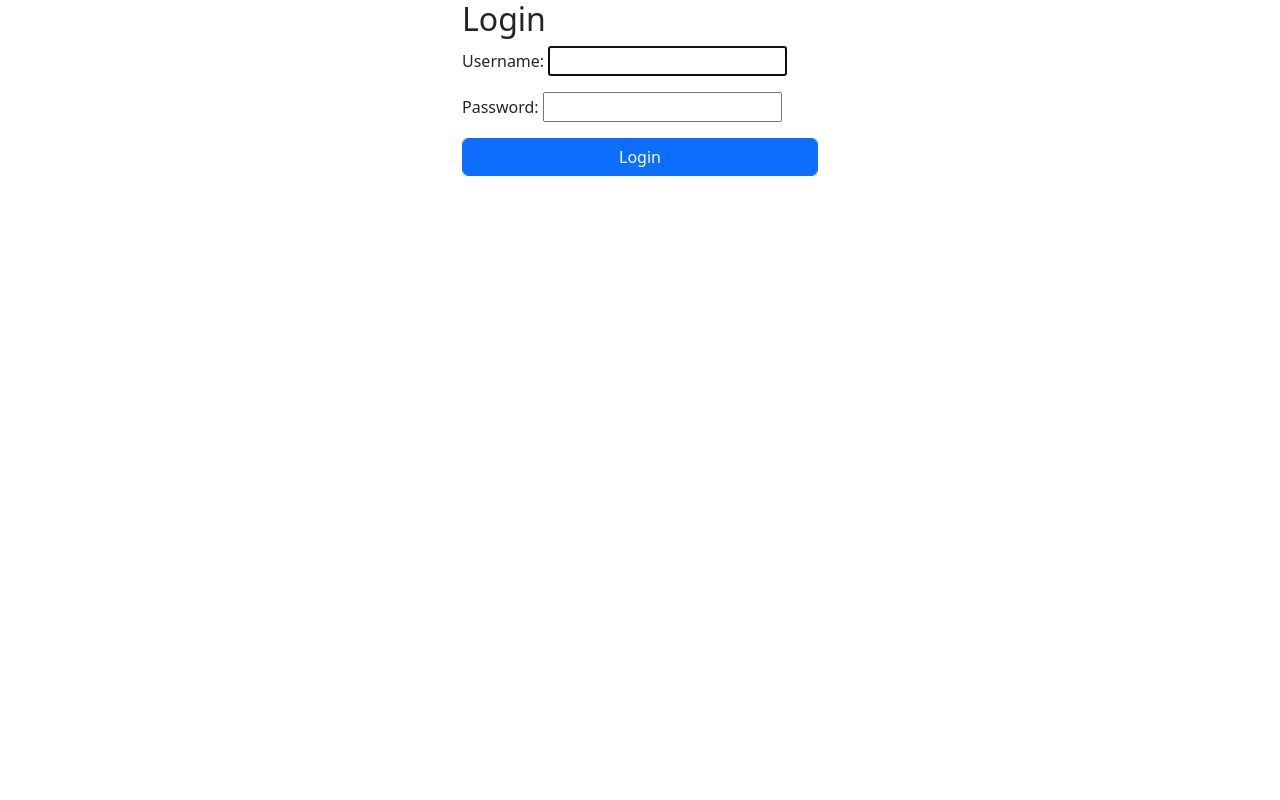
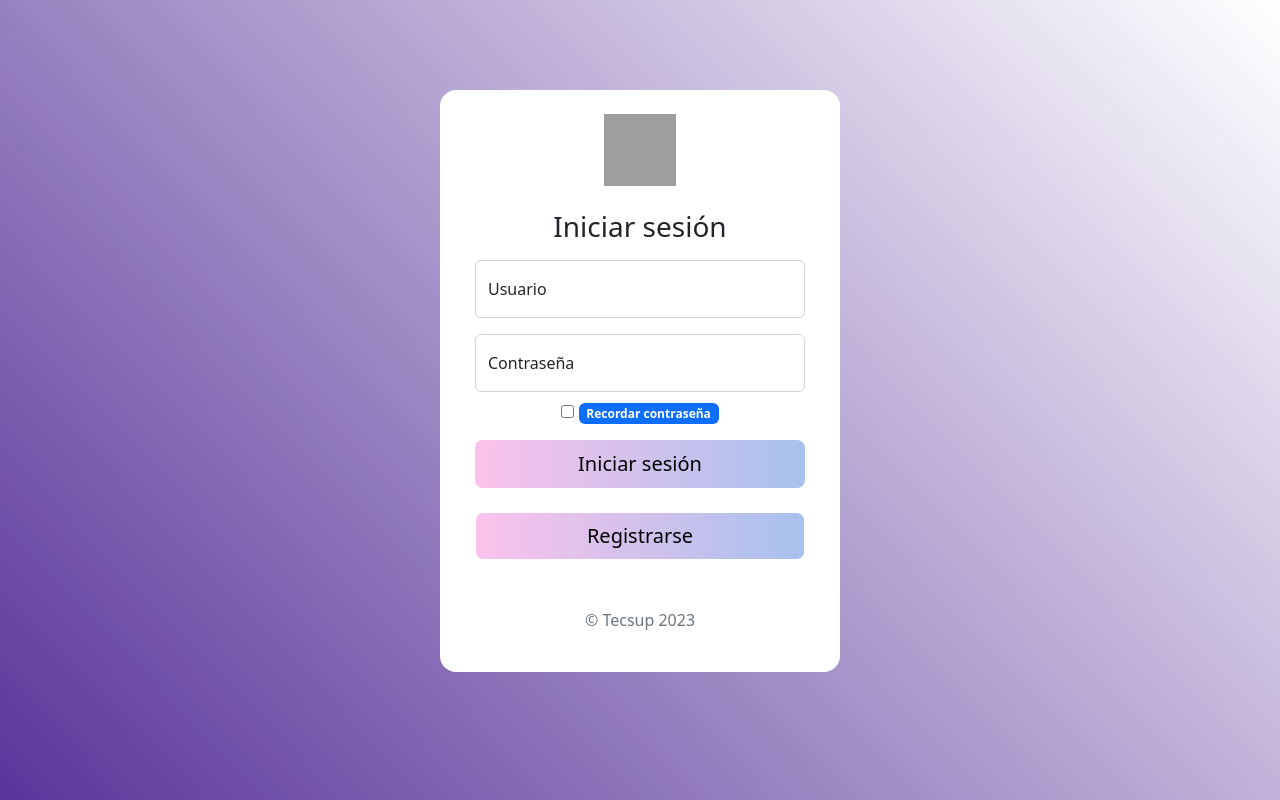
Before and after one commit to ANTONIOS-MAJ-HE/ProyectoFinal, a Django app: page /signin/ in a window 1280 px wide. Run offline with Django 4.2, Linux system fonts and the light colour scheme; grey boxes are pictures that could not be loaded.

Commit message:
mejorando mi login y register, completo

```diff
--- a/sistema_venta/ventas/Templates/Home.html
+++ /dev/null
@@ -1,40 +0,0 @@
-<!DOCTYPE html>
-<html lang="en">
-<head>
-    <meta charset="UTF-8">
-    <meta http-equiv="X-UA-Compatible" content="IE=edge">
-    <meta name="viewport" content="width=device-width, initial-scale=1.0">
-    <title>{% block title %}Login{% endblock %}</title>
-    <link href="https://cdn.jsdelivr.net/npm/bootstrap@5.3.0-alpha3/dist/css/bootstrap.min.css" rel="stylesheet" integrity="sha384-KK94CHFLLe+nY2dmCWGMq91rCGa5gtU4mk92HdvYe+M/SXH301p5ILy+dN9+nJOZ" crossorigin="anonymous">
-</head>
-<body>
-    <main role="main" class="container my-auto">
-        <div class="row">
-            <div id="login" class="col-lg-4 offset-lg-4 col-md-6 offset-md-3
-                col-12">
-                {% block body %}
-                <h2 class="text-center">Bienvenido de nuevo</h2>
-                <img class="img-fluid mx-auto d-block rounded"
-                    src="https://picsum.photos/id/870/300/200" />
-
-
-
-                    {% if user.is_authenticated %}
-                    <br>
-                    Hi {{ user.username }}!
-                    <a href="/signout" class="btn btn-danger form-control">Logout</a>
-                    <br>
-                    {% else %}
-                    <br>
-                    <a href="/signin" class="btn btn-primary form-control"><span class="glyphicon glyphicon-log-in"></span>Login</a>
-                    <br><br>
-                    <a href="/signup" class="btn btn-success form-control">Signup</a>
-                    <br>
-                    {% endif %}
-                {% endblock %}
-
-            </div>
-        </div>
-    </main>
-</body>
-</html>
--- a/sistema_venta/ventas/Templates/Login.html
+++ b/sistema_venta/ventas/Templates/Login.html
@@ -1,12 +1,74 @@
-{% extends 'home.html' %}
+<!DOCTYPE html>
+<html lang="es">
+  <head>
+    <meta charset="utf-8">
+    <meta http-equiv="X-UA-Compatible" content="IE=edge">
+    <title>Login</title>
+    <meta name="viewport" content="width=device-width, initial-scale=1">
+    <link href="https://cdn.jsdelivr.net/npm/bootstrap@5.2.3/dist/css/bootstrap.min.css" rel="stylesheet"
+    integrity="sha384-rbsA2VBKQhggwzxH7pPCaAqO46MgnOM80zW1RWuH61DGLwZJEdK2Kadq2F9CUG65" crossorigin="anonymous">
+    <script src="https://cdn.jsdelivr.net/npm/bootstrap@5.2.3/dist/js/bootstrap.bundle.min.js"
+    integrity="sha384-kenU1KFdBIe4zVF0s0G1M5b4hcpxyD9F7jL+jjXkk+Q2h455rYXK/7HAuoJl+0I4" crossorigin="anonymous"></script>
+    <style>
+      html {
+        height: 100%;
+        width: 100%;
+      }
+      body {
+        background-image: linear-gradient(46deg,rgb(89,53,154), #FFFFFF );
+      }
+      .btn {
+        transition: 0.5s;
+        background-size: 200% auto;
+        color: black;
+      }
+      .btn:hover {
+        background-position: right center;
+      }
+      .btn-2 {
+        background-image: linear-gradient(to right, #fbc2eb 0%, #a6c1ee 51%, #fbc2eb 100%);
+      }
+    </style>
+    <script src="https://unpkg.com/feather-icons"></script>
+  </head>
+  {% if msg %}
+            <script>
+              alert("{{ msg }}");
+            </script>
+          {% endif %}
+  <body class="text-center" style="align-items: center; padding-top: 90px">
+    <div class="m-auto bg-white rounded-4 " style="max-width:400px">
+      <main class="m-auto" style="max-width:330px;">
+        <br>
+        <form method="POST">
+          {% csrf_token %}
+          <img class="mb-4" src="https://picsum.photos/id/870/300/200" alt="" width="72" height="72">
+          <h1 class="h3 mb-3">Iniciar sesión</h1>
 
-{% block title %}Login{% endblock %}
 
-{% block body %}
-  <h2>Login</h2> {{ msg }}
-  <form method="post">
-    {% csrf_token %}
-    {{ form.as_p }}
-    <button type="submit" class="btn btn-primary form-control">Login</button>
-  </form>
-{% endblock %}
+          <div class="form-floating mb-3">
+            <input type="text" class="form-control" id="username" name="username" placeholder="username">
+            <label for="username">Usuario</label>
+          </div>
+          <div class="form-floating mb-2">
+            <input type="password" class="form-control" id="password" name="password" placeholder="password">
+            <label for="password">Contraseña</label>
+          </div>
+
+          <div class="checkbox mb-3">
+            <label>
+              <input type="checkbox"> <span class="badge text-bg-primary">Recordar contraseña</span>
+            </label>
+          </div>
+          <button class="w-100 btn btn-lg btn-2" type="submit">Iniciar sesión</button><br><br>
+        </form>
+        <a href="/signup" class="w-100 btn btn-lg btn-2 form-control">Registrarse</a>
+        <p class="mt-5 mb-3 text-muted">&copy; Tecsup 2023</p>
+        <br>
+      </main>
+    </div>
+    <script>
+      feather.replace();
+    </script>
+  </body>
+</html>
--- a/sistema_venta/ventas/urls.py
+++ b/sistema_venta/ventas/urls.py
@@ -1,33 +1,37 @@
 from django.urls import path
+from django.contrib.auth import views as auth_views
 from . import views
-
+from django.contrib.auth.decorators import login_required
 
 app_name = 'ventas'
 urlpatterns = [
 
     ##Login--------------------------------------
-    path('', views.homes, name='home'),
+
     path('signin/', views.signin, name='signin'),
-    path('signout/', views.signout, name='signout'),
     path('signup/', views.signup, name='signup'),
     path('profile/', views.profile, name='profile'),
+    path('signout/', views.signout, name='signout'),
+    path('accounts/login/', auth_views.LoginView.as_view(template_name='Profile.html'), name='profile'),
 
-    ##Producto-----------------------------------------
-    path('dataproducto/',views.listarproductos,name='listarproductos'),
-    path('registrarproducto',views.registrarproductos,name='registrarproducto'),
-    path('productos', views.productos, name='productos'),
-    path('editarproducto/<str:idProducto>/', views.editarproductos, name='editarproducto'),
+    ##Producto--------------------------------------
 
-    ##Ventas-------------------------------------------------
-    path('dtventas/', views.listadoventa, name='dtventas'),
-    path('registrarventa/', views.registrarventa, name='registrarventa'),
-    path('dtventas/eliminarventa/<idVenta>', views.eliminarventa),
-    path('dtventas/editarventa/<int:id_venta>', views.editar_venta, name='editar_venta'),
+    path('dataproducto/', login_required(views.listarproductos), name='listarproductos'),
+    path('registrarproducto/', login_required(views.registrarproductos), name='registrarproducto'),
+    path('productos/', login_required(views.productos), name='productos'),
+    path('editarproducto/<str:idProducto>/', login_required(views.editarproductos), name='editarproducto'),
 
-    ##Pagos--------------------------------------------------
-    path('pagos/', views.listado_pago, name='pagos'),
-    path('pagos/registrar/', views.registrar_pago, name='registrar_pago'),
-    path('pagos/eliminar/<int:idPago>/',
-         views.eliminar_pago, name='eliminar_pago'),
-    path('pagos/editar/<int:id_pago>/', views.editar_pago, name='editar_pago'),
+    ##ventas--------------------------------------
+
+    path('dtventas/', login_required(views.listadoventa), name='dtventas'),
+    path('registrarventa/', login_required(views.registrarventa), name='registrarventa'),
+    path('dtventas/eliminarventa/<idVenta>/', login_required(views.eliminarventa), name='eliminarventa'),
+    path('dtventas/editarventa/<int:id_venta>/', login_required(views.editar_venta), name='editar_venta'),
+
+    ##pagos--------------------------------------
+
+    path('pagos/', login_required(views.listado_pago), name='pagos'),
+    path('pagos/registrar/', login_required(views.registrar_pago), name='registrar_pago'),
+    path('pagos/eliminar/<int:idPago>/', login_required(views.eliminar_pago), name='eliminar_pago'),
+    path('pagos/editar/<int:id_pago>/', login_required(views.editar_pago), name='editar_pago'),
 ]
--- a/sistema_venta/ventas/views.py
+++ b/sistema_venta/ventas/views.py
@@ -5,16 +5,15 @@ from django.contrib.auth import authenticate, login, logout
 from .models import Categoria,Cliente,Detalleventa,Empleado,Pago,Producto,Tipopago,Venta,Empleado
 from django.db.models import Q
 from datetime import datetime
+from django.contrib import messages
+from .forms import PagoForm
 
-from .forms import PagoForm
 ##Login-------------------------------------
-
-def homes(request):
-    return render(request, 'Home.html')
 
 def signup(request):
     if request.user.is_authenticated:
-        return redirect('/')
+        return redirect('/signin')
+
     if request.method == 'POST':
         form = UserCreationForm(request.POST)
         if form.is_valid():
@@ -23,19 +22,19 @@ def signup(request):
             password = form.cleaned_data.get('password1')
             user = authenticate(username=username, password=password)
             login(request, user)
-            return redirect('/')
+            return redirect('/signin')
         else:
+            errors = form.errors
+            for field, error in errors.items():
+                messages.error(request, f"{field}: {error}")
             return render(request, 'Signup.html', {'form': form})
     else:
         form = UserCreationForm()
         return render(request, 'Signup.html', {'form': form})
 
-def homes(request):
-    return render(request, 'Home.html')
-
 def signin(request):
     if request.user.is_authenticated:
-        return render(request, 'Home.html')
+        return render(request, 'Profile.html')
     if request.method == 'POST':
         username = request.POST['username']
         password = request.POST['password']
@@ -44,7 +43,7 @@ def signin(request):
             login(request, user)
             return redirect('/profile') #profile
         else:
-            msg = 'Error Login'
+            msg = 'Error Credenciales'
             form = AuthenticationForm(request.POST)
             return render(request, 'Login.html', {'form': form, 'msg': msg})
     else:
@@ -56,7 +55,7 @@ def profile(request):
 
 def signout(request):
     logout(request)
-    return redirect('/')
+    return redirect('/profile')
 
 ##Productos--------------------------------
 
```
Also changed, not shown: sistema_venta/sistema_venta/settings.py (+6 -3 lines), sistema_venta/ventas/Templates/Signup.html (+92 -16 lines).
